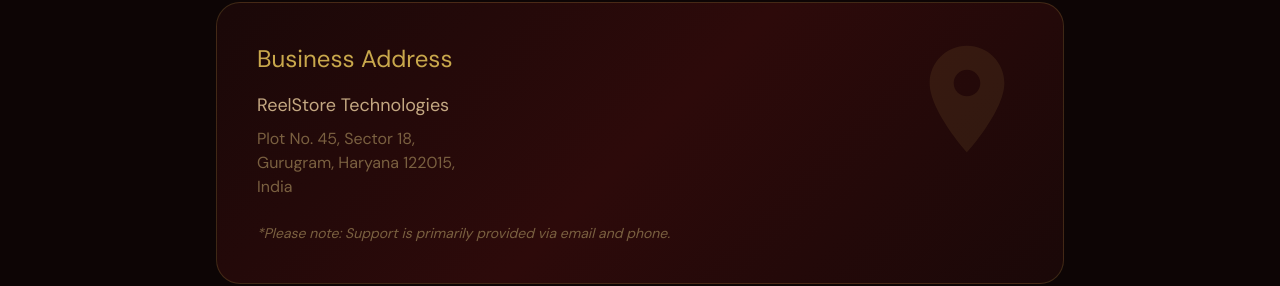
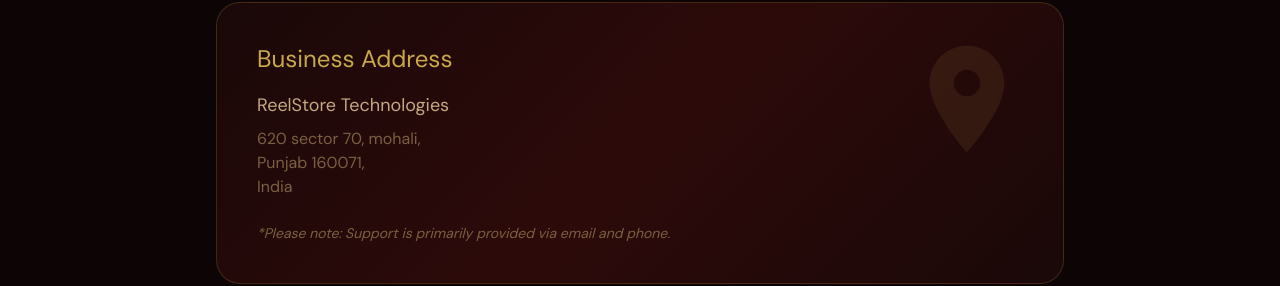
Before and after one commit to CodingAnil/reelstore, a Next.js app: page /contact in a window 1280 px wide. Shown: the part 846-1132 px from the top of the page. Built offline with nearby package versions, Linux system fonts and the light colour scheme; no server answers.

Commit message:
new change

```diff
--- a/src/app/contact/page.tsx
+++ b/src/app/contact/page.tsx
@@ -72,8 +72,8 @@
           <h3 className="text-2xl font-900 text-accent mb-4">Business Address</h3>
           <p className="text-fg-muted font-600 text-lg mb-2">ReelStore Technologies</p>
           <p className="text-fg-dim text-base max-w-sm mb-6">
-            Plot No. 45, Sector 18,<br />
-            Gurugram, Haryana 122015,<br />
+            620 sector 70, mohali,<br />
+            Punjab 160071,<br />
             India
           </p>
           <p className="text-fg-dim text-sm italic">
--- a/src/app/terms/page.tsx
+++ b/src/app/terms/page.tsx
@@ -54,7 +54,7 @@
           <div>
             <h2 className="text-accent text-2xl font-800 mb-4">5. Governing Law</h2>
             <p className="text-fg-dim leading-relaxed">
-              These terms are governed by the laws of India. Any disputes shall be subject to the exclusive jurisdiction of the courts in <span className="text-white">Gurugram, Haryana</span>.
+              These terms are governed by the laws of India. Any disputes shall be subject to the exclusive jurisdiction of the courts in <span className="text-white">Mohali, Punjab</span>.
             </p>
           </div>
 
```
